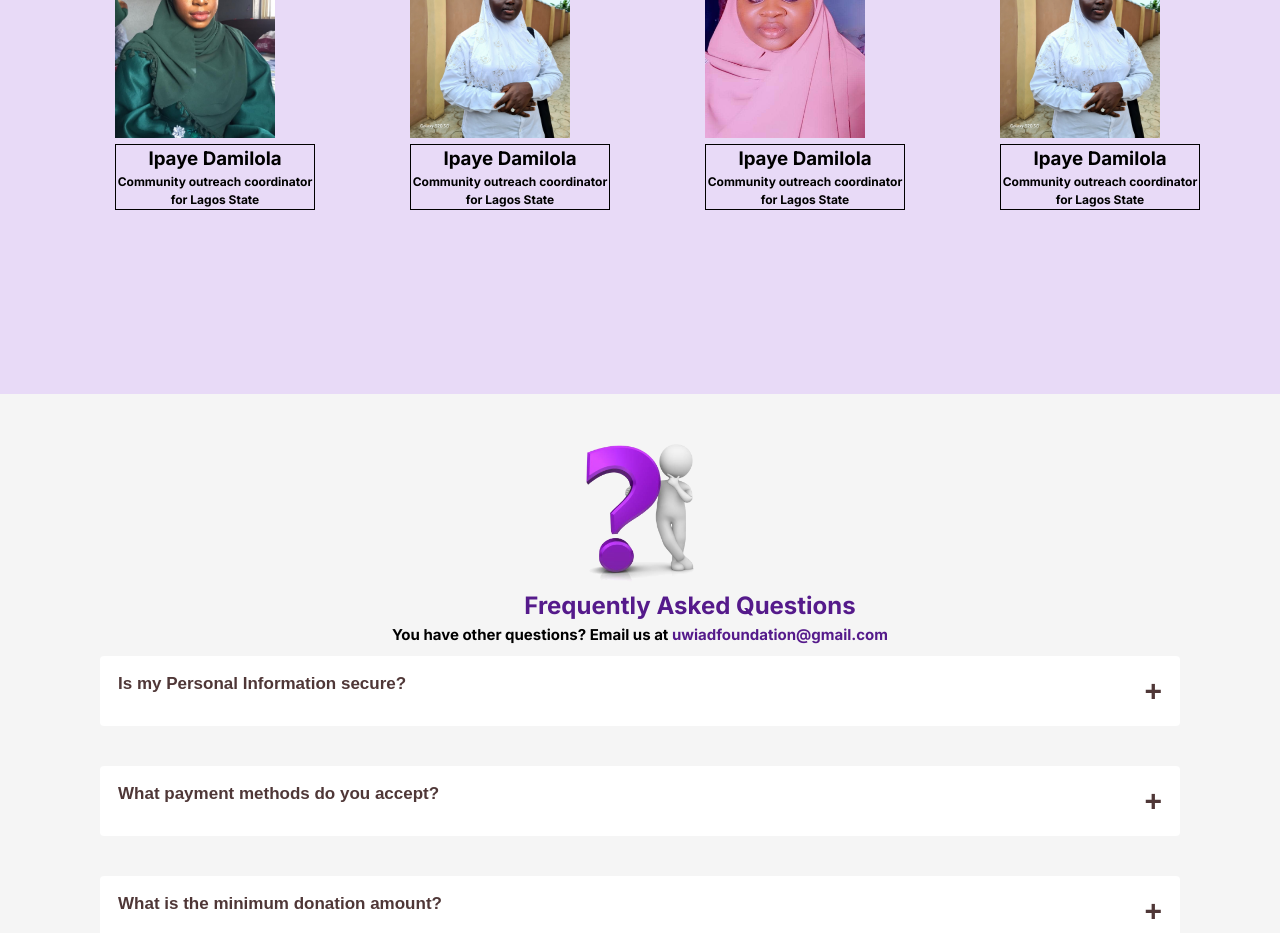
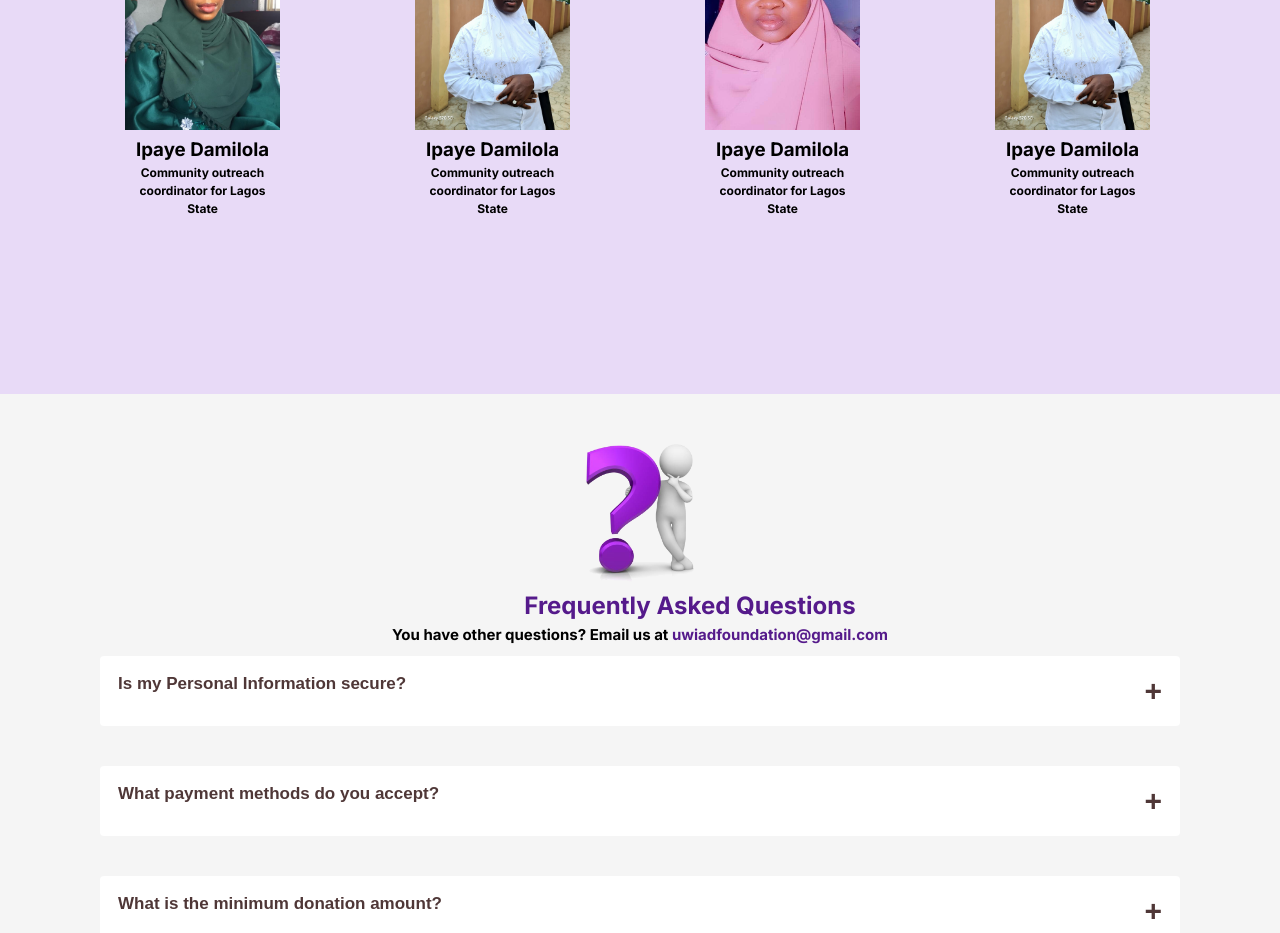
Before and after one commit to Kawthar1512/UWIAD, a React (Vite) app: page / in a window 1280 px wide. Shown: the part 2480-3413 px from the top of the page. Built offline with nearby package versions, Linux system fonts and the light colour scheme.

Commit message:
director section

```diff
--- a/src/Faq.css
+++ b/src/Faq.css
@@ -83,9 +83,10 @@
 .accordion::-moz-focus-inner {
   border: 0; /* Removes Firefox focus border */
 }
-.dName{
-  border: 1px solid black;
-  width: 200px;
+
+.dName p{
+    width: 155px;
+
 }
 @media (max-width: 1000px) {
 
```
